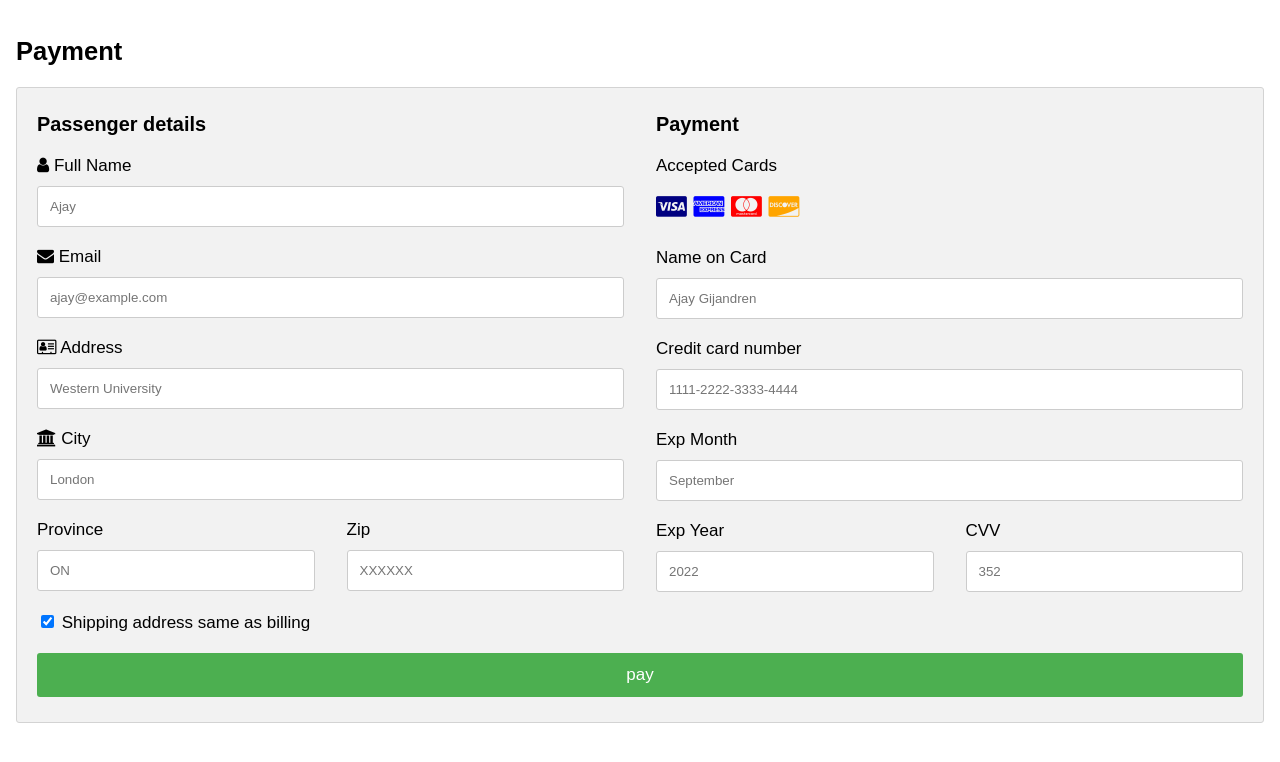
After one commit to thuyavan00/airline-reservation-system, a Flask app: template templates/payment.html in a window 1280 px wide. The commit adds this page. Shown: the top 762 px of the page. Run offline with Flask 2, Linux system fonts and the light colour scheme; the template is opened without the code that fills it, so the values that code supplies are empty.

Commit message:
finalized first 3 modules

```diff
--- a/static/styles/main.css
+++ b/static/styles/main.css
@@ -1,6 +1,6 @@
 
 #container-background {
-    background-image: url('ok.jpg');
+    background-image: url('../images/ok.jpg');
     background-repeat: no-repeat;
     background-size: cover;
     background-position: bottom right;
--- /dev/null
+++ b/static/styles/payment.css
@@ -0,0 +1,103 @@
+body {
+    font-family: Arial;
+    font-size: 17px;
+    padding: 8px;
+  }
+
+  * {
+    box-sizing: border-box;
+  }
+
+  .row {
+    display: -ms-flexbox;
+    display: flex;
+    -ms-flex-wrap: wrap;
+    flex-wrap: wrap;
+    margin: 0 -16px;
+  }
+
+  .col-25 {
+    -ms-flex: 25%;
+    flex: 25%;
+  }
+
+  .col-50 {
+    -ms-flex: 50%;
+    flex: 50%;
+  }
+
+  .col-75 {
+    -ms-flex: 75%;
+    flex: 75%;
+  }
+
+  .col-25,
+  .col-50,
+  .col-75 {
+    padding: 0 16px;
+  }
+
+  .container {
+    background-color: #f2f2f2;
+    padding: 5px 20px 15px 20px;
+    border: 1px solid lightgrey;
+    border-radius: 3px;
+  }
+
+  input[type=text] {
+    width: 100%;
+    margin-bottom: 20px;
+    padding: 12px;
+    border: 1px solid #ccc;
+    border-radius: 3px;
+  }
+
+  label {
+    margin-bottom: 10px;
+    display: block;
+  }
+
+  .icon-container {
+    margin-bottom: 20px;
+    padding: 7px 0;
+    font-size: 24px;
+  }
+
+  .btn {
+    background-color: #4CAF50;
+    color: white;
+    padding: 12px;
+    margin: 10px 0;
+    border: none;
+    width: 100%;
+    border-radius: 3px;
+    cursor: pointer;
+    font-size: 17px;
+  }
+
+  .btn:hover {
+    background-color: #45a049;
+  }
+
+  a {
+    color: #2196F3;
+  }
+
+  hr {
+    border: 1px solid lightgrey;
+  }
+
+  span.price {
+    float: right;
+    color: grey;
+  }
+
+
+  @media (max-width: 800px) {
+    .row {
+      flex-direction: column-reverse;
+    }
+    .col-25 {
+      margin-bottom: 20px;
+    }
+  }
--- a/templates/login.html
+++ b/templates/login.html
@@ -23,7 +23,7 @@
               <label for="pass">Password</label>
               <input type="password" class="form-control transparent-input fbod" id="password" name="password" placeholder="Password">
             </div>
-            <button type ="submit" class="mb-1 mt-1 butn btn btn-danger btn-sm fbod" formaction="{{ url_for('register') }}">Register</button> <button type="submit"  class="mt-1 mb-1 butn btn btn-danger btn-sm fbod float-end" >Log in</button>
+            <button type="submit" class="mt-1 mb-1 butn btn btn-danger btn-sm fbod float-end" >Log in</button> <button type ="submit" class="mb-1 mt-1 butn btn btn-danger btn-sm fbod" formaction="{{ url_for('register') }}">Register</button>
           </form>
           {% for mesg in get_flashed_messages() %}
             <h1>{{ mesg }}</h1>
--- a/templates/main.html
+++ b/templates/main.html
@@ -44,12 +44,12 @@
             <form class="row g-3 content pb-5" action="{{ url_for('flights') }}" method="POST">
                 <div class="col-md-6">
                     <label for="from-loc" class="form-label">From</label>
-                    <input type="text"  class="form-input fbod" id="origin" name="ori" placeholder="Enter origin">
+                    <input type="text"  class="form-control fbod" id="origin" name="ori" placeholder="Enter origin">
 
                   </div>
                   <div class="col-md-6">
                     <label for="to-loc" class="form-label">To</label>
-                    <input type="text"  class="form-input fbod" id="destination" name="dest" placeholder="destination">
+                    <input type="text"  class="form-control fbod" id="destination" name="dest" placeholder="destination">
                   </div>
 
                 <div class="col-3">
--- /dev/null
+++ b/templates/payment.html
@@ -0,0 +1,79 @@
+<!DOCTYPE html>
+<html>
+<head>
+<meta name="viewport" content="width=device-width, initial-scale=1">
+<link rel = "icon" href =  "kl.png" type = "image/x-icon">
+<link rel="stylesheet" href="https://cdnjs.cloudflare.com/ajax/libs/font-awesome/4.7.0/css/font-awesome.min.css">
+<link rel="stylesheet" href="payment.css"/>
+</head>
+<body>
+
+<h2>Payment</h2>
+<div class="row">
+  <div class="col-75">
+    <div class="container">
+       <form action="ch.jsp">
+
+        <div class="row">
+          <div class="col-50">
+            <h3>Passenger details</h3>
+            <label for="fname"><i class="fa fa-user"></i> Full Name</label>
+            <input type="text" id="fname" name="firstname" placeholder="Ajay" required>
+            <label for="email"><i class="fa fa-envelope"></i> Email</label>
+            <input type="text" id="email" name="email" placeholder="ajay@example.com">
+            <label for="adr"><i class="fa fa-address-card-o"></i> Address</label>
+            <input type="text" id="adr" name="address" placeholder="Western University">
+            <label for="city"><i class="fa fa-institution"></i> City</label>
+            <input type="text" id="city" name="city" placeholder="London">
+
+            <div class="row">
+              <div class="col-50">
+                <label for="pro">Province</label>
+                <input type="text" id="pro" name="pro" placeholder="ON">
+              </div>
+              <div class="col-50">
+                <label for="zcode">Zip</label>
+                <input type="text" id="zcode" name="zcode" placeholder="XXXXXX">
+              </div>
+            </div>
+          </div>
+
+          <div class="col-50">
+            <h3>Payment</h3>
+            <label for="fname">Accepted Cards</label>
+            <div class="icon-container">
+              <i class="fa fa-cc-visa" style="color:navy;"></i>
+              <i class="fa fa-cc-amex" style="color:blue;"></i>
+              <i class="fa fa-cc-mastercard" style="color:red;"></i>
+              <i class="fa fa-cc-discover" style="color:orange;"></i>
+            </div>
+            <label for="cname">Name on Card</label>
+            <input type="text" id="cname" name="cardname" placeholder="Ajay Gijandren">
+            <label for="ccnum">Credit card number</label>
+            <input type="text" id="ccnum" name="cardnumber" placeholder="1111-2222-3333-4444">
+            <label for="expmonth">Exp Month</label>
+            <input type="text" id="expmonth" name="expmonth" placeholder="September">
+            <div class="row">
+              <div class="col-50">
+                <label for="expyear">Exp Year</label>
+                <input type="text" id="expyear" name="expyear" placeholder="2022">
+              </div>
+              <div class="col-50">
+                <label for="cvv">CVV</label>
+                <input type="text" id="cvv" name="cvv" placeholder="352">
+              </div>
+            </div>
+          </div>
+
+        </div>
+        <label>
+          <input type="checkbox" checked="checked" name="sameadr"> Shipping address same as billing
+        </label>
+        <input type="submit" value="pay" class="btn">
+      </form>
+    </div>
+  </div>
+
+
+</body>
+</html>
```
Also changed, not shown: static/styles/info.css (+20 -2 lines), templates/info.html (+18 -52 lines), templates/login.css (deleted, +0 -37 lines), static/images/tour.jpg (added), templates/fin.png (deleted), 2 other files.
